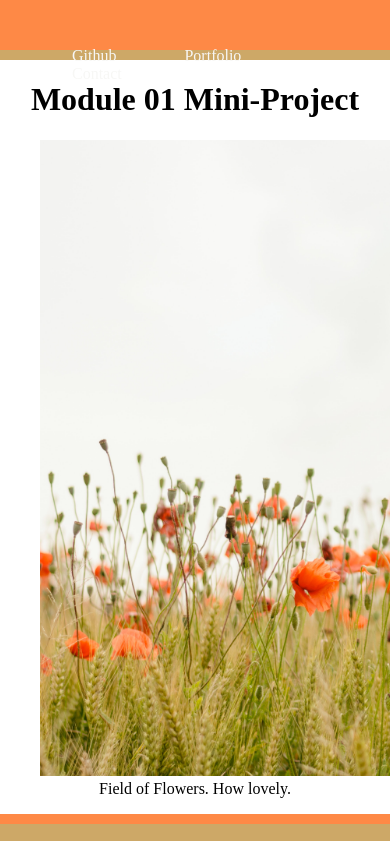
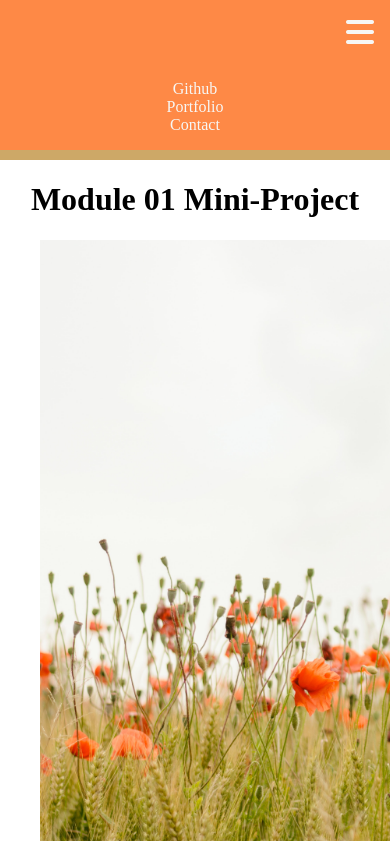
Before and after one commit to GarrettAnderson/week1-mini-project, a plain HTML site: page index.html in a window 390 px wide. Both pictures are taken after a click on the icon 351 px from the left and 25 px from the top of the page. Shown: the top 841 px of the page. Drawn offline with nearby package versions, Linux system fonts and the light colour scheme.

Commit message:
working on styling the nav bar to open and close without losing placement on the page. added font family of roboto

```diff
--- a/assets/css/style.css
+++ b/assets/css/style.css
@@ -7,15 +7,18 @@ header {
     background-color: #FE8946;
     margin: 0;
     color: #F7F7F5;
-    height: 50px;
-    display: flex;
-    align-items: center;
-    justify-content: flex-end;
     border-bottom: 10px solid #CDA867;
 }
 
+nav {
+    display: flex;
+    flex-direction: column;
+    align-items: end;
+}
+
 i {
-    padding: 2rem;
+    font-size: 2rem;
+    margin: 1rem;
     cursor: pointer;
 }
 
@@ -25,7 +28,10 @@ ul {
 }
 
 ul.open {
-    display: block;
+    display: flex;
+    flex-direction: column;
+    text-align: center;
+    width: 100%;
     height: auto;
 }
 
@@ -70,6 +76,13 @@ footer {
 
 @media screen and (min-width: 700px) {
 
+
+    header {
+        display: flex;
+        align-items: center;
+        justify-content: flex-end;
+    }
+
     .burger-icon-menu {
         display: none;
     }
--- a/index.html
+++ b/index.html
@@ -5,6 +5,9 @@
     <meta charset="UTF-8">
     <title>Module 01 Mini-Project</title>
     <link rel="stylesheet" type="text/css" href="./assets/css/style.css">
+    <link rel="preconnect" href="https://fonts.googleapis.com">
+    <link rel="preconnect" href="https://fonts.gstatic.com" crossorigin>
+    <link href="https://fonts.googleapis.com/css2?family=Roboto:wght@100;400;700;900&display=swap" rel="stylesheet">
     <script src="https://kit.fontawesome.com/75344e0b72.js" crossorigin="anonymous"></script>
   </head>
 
@@ -13,7 +16,9 @@
         <!-- <h1>My New Website</h1> -->
         <nav>
             <!-- burger icon for mobile nav -->
-            <a class="burger-icon-menu"><i class="fa-solid fa-bars"></i></a>
+            <!-- <a class="burger-icon-menu"> -->
+                <i class="fa-solid fa-bars burger-icon-menu"></i>
+            <!-- </a> -->
             <!-- END burger icon for mobile nav -->
             <ul>
                 <li><a href="https://github.com/" target="_blank">Github</a></li>
--- a/script.js
+++ b/script.js
@@ -1,7 +1,11 @@
 // when user clicks on burger menu icon, toggle the ul
+    //
+    // the header increases in height with a nice ease in animation
+    //
 
 const menuIcon = document.querySelector('.burger-icon-menu')
 const navMenu = document.querySelector('ul')
+const header = document.querySelector('header')
 
 function openMenu() {
     navMenu.classList.toggle('open')
```
